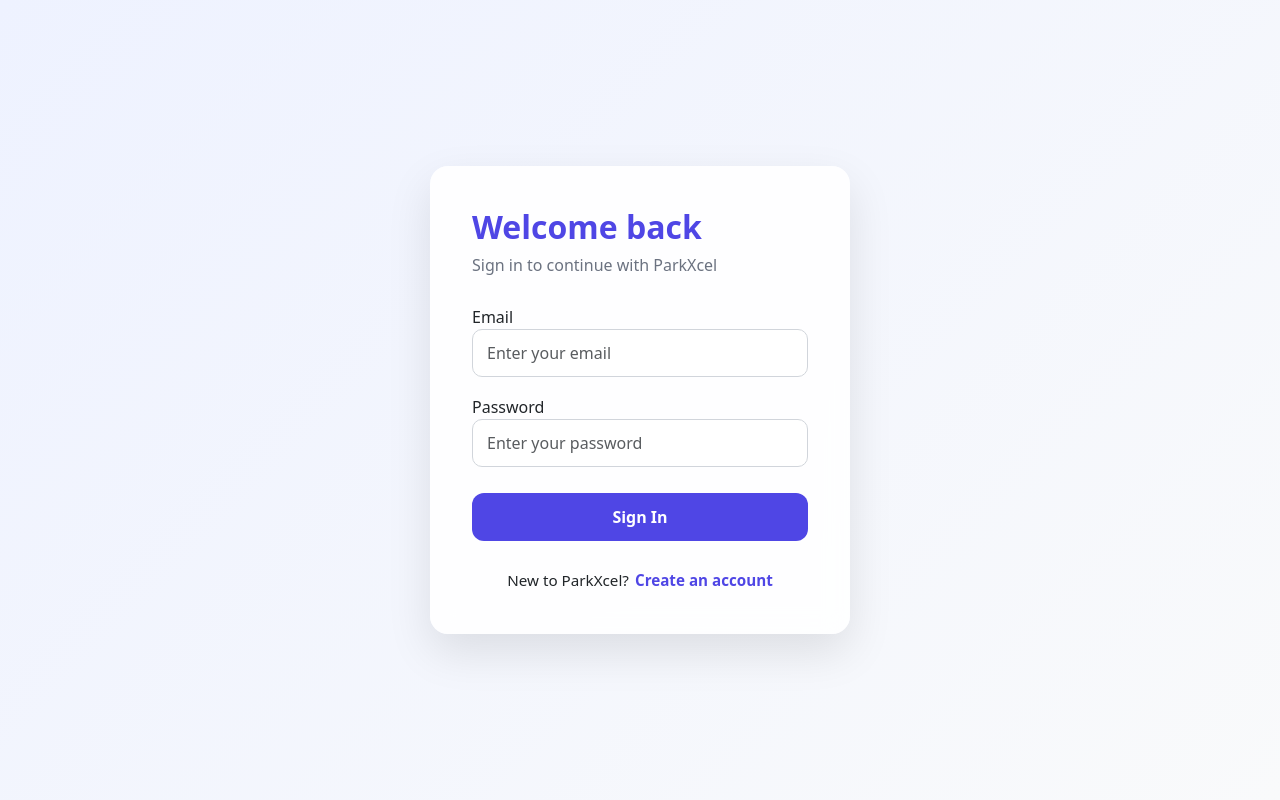
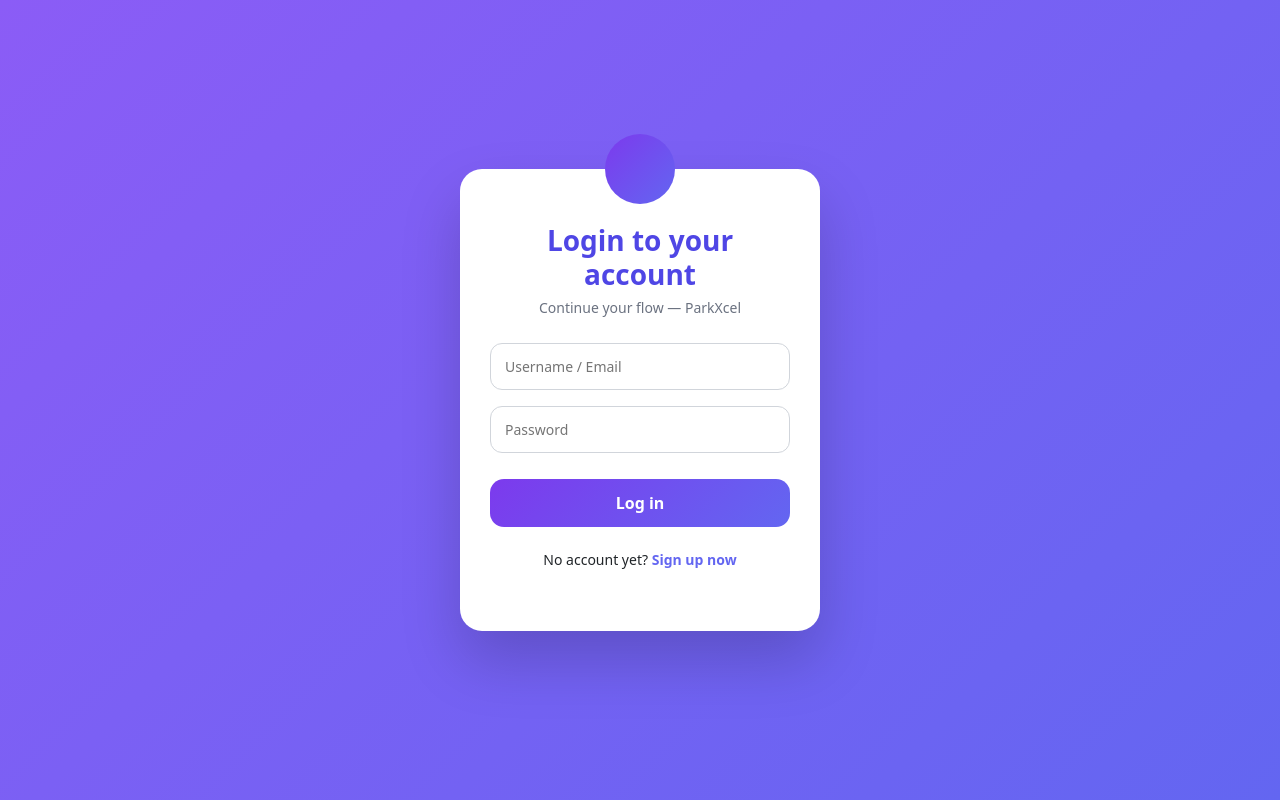
Before and after one commit to AnshiHub19/ParkXcel-vehicle_parking_app-FRONTEND, a Vue app: page /login in a window 1280 px wide. Built offline with nearby package versions, Linux system fonts and the light colour scheme.

Commit message:
Update Login_P.vue

```diff
--- a/src/views/Login_P.vue
+++ b/src/views/Login_P.vue
@@ -1,47 +1,45 @@
 <template>
   <div class="login-page">
-    <div class="login-container">
-      <header class="login-header">
-        <h2>Welcome back</h2>
-        <p>Sign in to continue with ParkXcel</p>
-      </header>
+    <div class="login-card">
 
-      <form class="login-form" @submit.prevent="handleLogin">
+      <!-- Top Icon -->
+      <div class="avatar">
+        <i class="bi bi-person-fill"></i>
+      </div>
+
+      <h3 class="title">Login to your account</h3>
+      <p class="subtitle">Continue your flow — ParkXcel</p>
+
+      <form @submit.prevent="doLogin">
         <div class="form-group">
-          <label>Email</label>
           <input
-            v-model.trim="username"
+            v-model="username"
             type="text"
-            class="form-control"
-            placeholder="Enter your email"
+            placeholder="Username / Email"
             required
           />
         </div>
 
         <div class="form-group">
-          <label>Password</label>
           <input
             v-model="password"
             type="password"
-            class="form-control"
-            placeholder="Enter your password"
+            placeholder="Password"
             required
           />
         </div>
 
-        <button class="btn-primary" type="submit">
-          Sign In
+        <button type="submit" class="login-btn">
+          Log in
         </button>
 
-        <p v-if="error" class="error-text">
-          {{ error }}
-        </p>
+        <p class="error" v-if="error">{{ error }}</p>
       </form>
 
-      <footer class="login-footer">
-        <span>New to ParkXcel?</span>
-        <router-link to="/register">Create an account</router-link>
-      </footer>
+      <p class="bottom-text">
+        No account yet?
+        <router-link to="/register">Sign up now</router-link>
+      </p>
     </div>
   </div>
 </template>
@@ -51,7 +49,6 @@ import API from "@/api";
 
 export default {
   name: "LoginPage",
-
   data() {
     return {
       username: "",
@@ -59,33 +56,30 @@ export default {
       error: ""
     };
   },
-
   methods: {
-    async handleLogin() {
+    async doLogin() {
       this.error = "";
-
       try {
-        const response = await API.post("/login", {
+        const res = await API.post("/login", {
           username: this.username,
           password: this.password
         });
 
-        const { user, access_token } = response.data;
+        const userData = res.data.user;
+        const token = res.data.access_token;
 
-        localStorage.setItem("auth_token", access_token);
-        localStorage.setItem("user_roles", JSON.stringify(user.roles));
+        localStorage.setItem("auth_token", token);
+        localStorage.setItem("user_roles", JSON.stringify(userData.roles));
 
-        if (user.roles.includes("admin")) {
+        if (userData.roles.includes("admin")) {
           this.$router.push("/admin");
-        } else if (user.roles.includes("user")) {
+        } else {
           this.$router.push("/user");
-        } else {
-          this.error = "Unauthorized role detected.";
         }
       } catch (err) {
         this.error =
           err.response?.data?.message ||
-          "Invalid credentials. Please try again.";
+          "Invalid credentials or server error.";
       }
     }
   }
@@ -93,91 +87,101 @@ export default {
 </script>
 
 <style scoped>
+/* ---------- Background ---------- */
 .login-page {
   min-height: 100vh;
+  background: linear-gradient(135deg, #8b5cf6, #6366f1);
   display: flex;
   align-items: center;
   justify-content: center;
-  background: linear-gradient(135deg, #eef2ff, #f9fafb);
 }
 
-/* Card */
-.login-container {
-  width: 420px;
-  padding: 42px;
-  background: rgba(255, 255, 255, 0.88);
-  backdrop-filter: blur(12px);
-  border-radius: 18px;
-  box-shadow: 0 18px 45px rgba(0, 0, 0, 0.1);
+/* ---------- Card ---------- */
+.login-card {
+  width: 360px;
+  background: #ffffff;
+  border-radius: 22px;
+  padding: 45px 30px;
+  text-align: center;
+  box-shadow: 0 30px 60px rgba(0, 0, 0, 0.18);
+  position: relative;
 }
 
-/* Header */
-.login-header h2 {
-  margin-bottom: 6px;
-  font-weight: 700;
-  color: #4f46e5;
+/* ---------- Avatar ---------- */
+.avatar {
+  width: 70px;
+  height: 70px;
+  background: linear-gradient(135deg, #7c3aed, #6366f1);
+  border-radius: 50%;
+  margin: -80px auto 20px;
+  display: flex;
+  align-items: center;
+  justify-content: center;
+  color: white;
+  font-size: 30px;
 }
 
-.login-header p {
-  margin-bottom: 28px;
-  color: #6b7280;
+/* ---------- Text ---------- */
+.title {
+  font-weight: 600;
+  color: #4f46e5;
+  margin-bottom: 6px;
 }
 
-/* Form */
-.form-group {
-  margin-bottom: 18px;
+.subtitle {
+  font-size: 14px;
+  color: #6b7280;
+  margin-bottom: 25px;
 }
 
-.form-control {
-  height: 48px;
-  border-radius: 10px;
+/* ---------- Inputs ---------- */
+.form-group input {
+  width: 100%;
+  padding: 12px 14px;
+  border-radius: 12px;
   border: 1px solid #d1d5db;
-  padding: 0 14px;
+  margin-bottom: 16px;
+  font-size: 14px;
 }
 
-.form-control:focus {
+.form-group input:focus {
   outline: none;
-  border-color: #4f46e5;
-  box-shadow: 0 0 0 2px rgba(79, 70, 229, 0.15);
+  border-color: #6366f1;
+  box-shadow: 0 0 0 2px rgba(99, 102, 241, 0.2);
 }
 
-/* Button */
-.btn-primary {
+/* ---------- Button ---------- */
+.login-btn {
   width: 100%;
-  height: 48px;
-  margin-top: 8px;
-  background-color: #4f46e5;
+  padding: 12px;
+  border-radius: 14px;
   border: none;
-  border-radius: 12px;
-  color: #ffffff;
+  background: linear-gradient(135deg, #7c3aed, #6366f1);
+  color: white;
   font-weight: 600;
-  cursor: pointer;
+  margin-top: 10px;
 }
 
-.btn-primary:hover {
-  background-color: #4338ca;
+.login-btn:hover {
+  opacity: 0.95;
 }
 
-.error-text {
-  margin-top: 14px;
-  text-align: center;
+/* ---------- Error ---------- */
+.error {
   color: #dc2626;
-  font-size: 0.9rem;
-}
-.login-footer {
-  margin-top: 28px;
-  text-align: center;
-  font-size: 0.95rem;
+  font-size: 14px;
+  margin-top: 12px;
 }
 
-.login-footer a {
-  margin-left: 6px;
-  color: #4f46e5;
+/* ---------- Bottom ---------- */
+.bottom-text {
+  margin-top: 22px;
+  font-size: 14px;
+}
+
+.bottom-text a {
+  color: #6366f1;
   font-weight: 600;
   text-decoration: none;
 }
-
-.login-footer a:hover {
-  text-decoration: underline;
-}
 </style>
```
